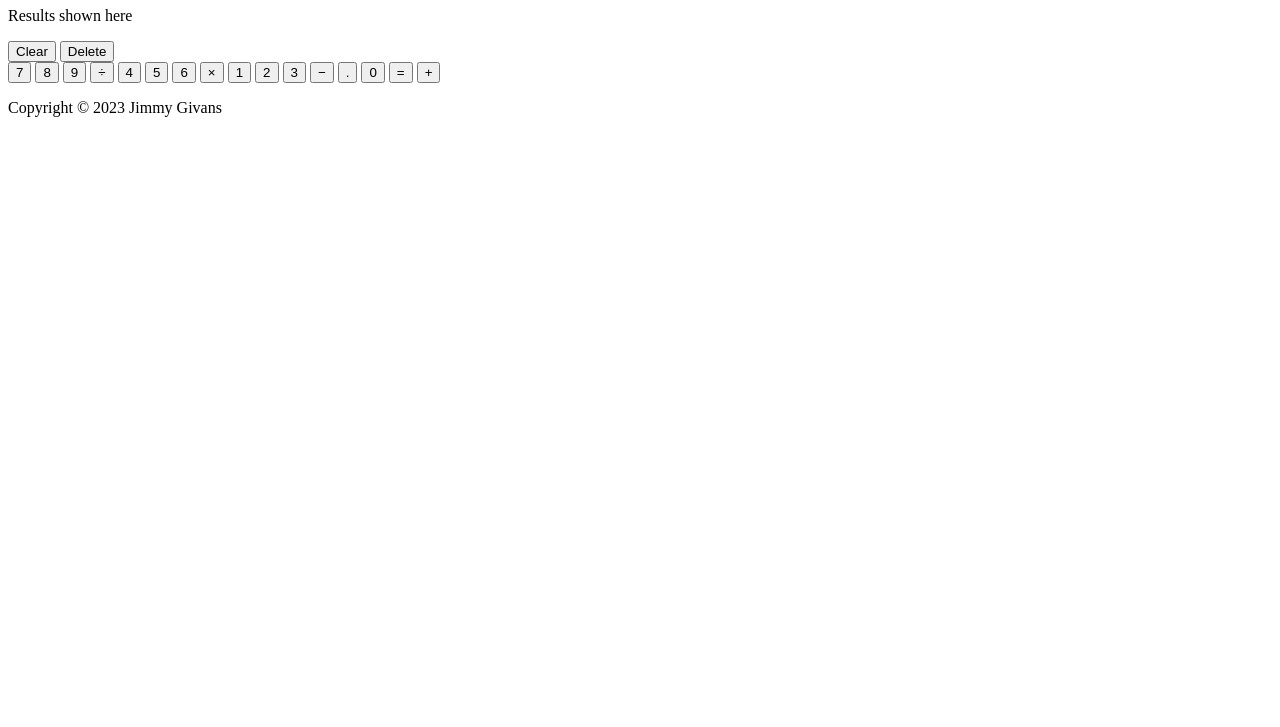
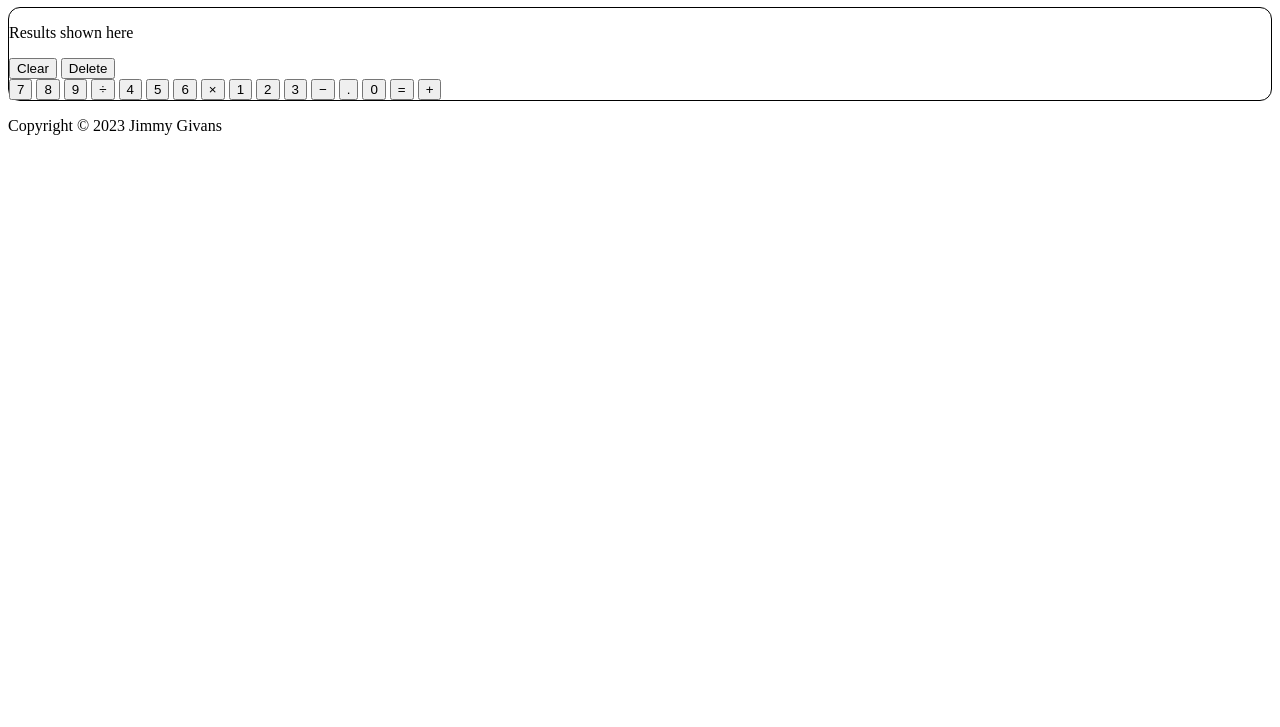
Before and after one commit to Ja-Uyoma/Calculator, a plain HTML site: page index.html in a window 1280 px wide. Shown: the part 73-800 px from the top of the page. Drawn offline with Linux system fonts and the light colour scheme.

Commit message:
Add a border around main and set a border radius

```diff
--- a/styles/index.css
+++ b/styles/index.css
@@ -8,3 +8,8 @@
 ::after {
     box-sizing: inherit;
 }
+
+main {
+    border: 1px solid black;
+    border-radius: .75em;
+}
```
